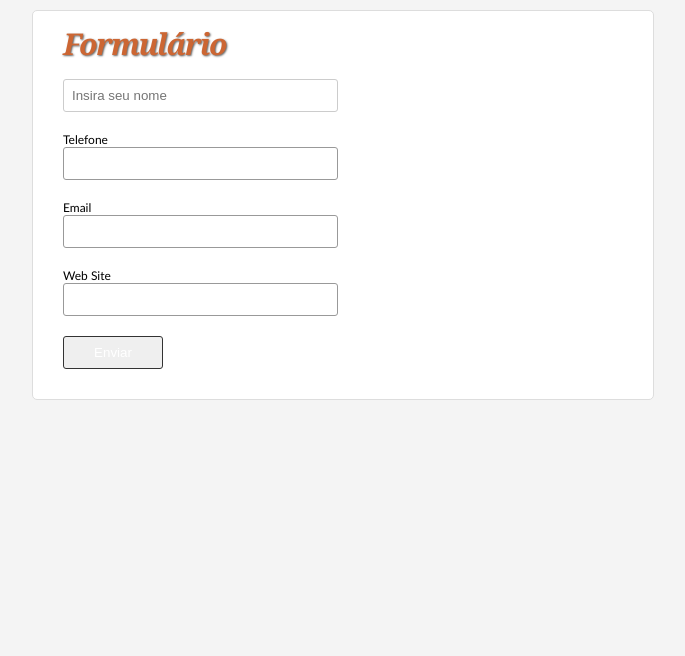
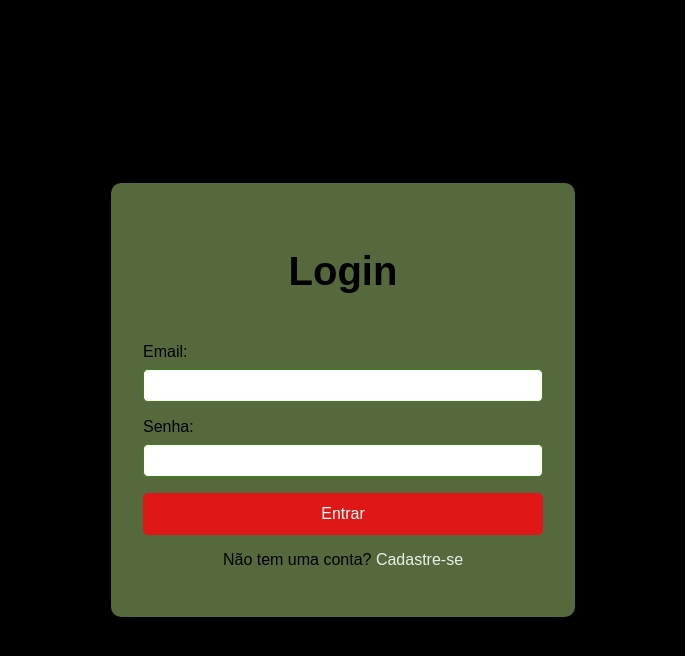
Before and after one commit to allyson21072006/fogoeforno, a plain HTML site: page html/formulario.html in a window 1280 px wide. Shown: the whole page, without its empty margins (297-982 px from the left). Drawn offline with Linux system fonts and the light colour scheme; files that its build step writes are made by us from their sources.

Commit message:
Update formulario.html

```diff
--- a/html/formulario.html
+++ b/html/formulario.html
@@ -1,83 +1,118 @@
-<!doctype html>
+<!DOCTYPE html>
 <html lang="pt-BR">
 <head>
-        <meta charset="utf-8">
-        <title>Curso HTML5 Essencial</title>
-
-        <link href="css/estilo.css" rel="stylesheet" media="screen">
-
+    <meta charset="UTF-8">
+    <meta name="viewport" content="width=device-width, initial-scale=1.0">
+    <title>Login - Fogo&Fornalha</title>
     <style>
-        html {
-	background-color:#F4F4F4;
-	font-family:"Trebuchet MS", Arial, Helvetica, sans-serif;
-	font-size:12px;
+        body {
+            font-family: Arial, sans-serif;
+            background-color: #000000;
+            display: flex;
+            justify-content: center;
+            align-items: center;
+            height: 100vh;
+            margin: 0;
+            background-image:url(one\ \(2\).png)
         }
-
-body {
-	width:560px;
-	border:1px solid #ddd;
-	margin:10px auto;
-	background-color:#FFF;
-	padding:10px 30px;
-	border-radius:5px;
+        .container {
+            background-color: rgba(108, 134, 78, 0.788);
+            padding: 2rem;
+            border-radius: 10px;
+            box-shadow: 0 0 10px rgba(0, 0, 0, 0.1);
+            max-width: 400px;
+            width: 100%;
         }
-
         h2 {
-	font-family:Georgia, "Times New Roman", Times, serif;
-	font-size:30px;
-	font-style:italic;
-	letter-spacing:-0.05em;
-	color:#C63;
-	margin:2px 0 15px;
-	text-shadow:1px 1px 2px #666;
+            text-align: center;
+            color: rgb(0, 0, 0);
+            font-size: 40px;
         }
-
-input {
-	display:block;
-	margin-bottom:20px;
-	border:1px solid #999;
-	padding:8px;
-	border-radius:3px;
+        form {
+            display: flex;
+            flex-direction: column;
         }
-
-input:focus {
-	border:1px solid #ccc;
-	outline:none;
+        label {
+            margin-top: 1rem;
         }
-
-input[type=submit] {
-	width:100px;
-	color:#FFF;
-	background:linear-gradient(top, #F33, #933 );
-	border:1px solid #333;
-	cursor:pointer;
+        input[type="text"],
+        input[type="email"],
+        input[type="password"] {
+            padding: 0.5rem;
+            margin-top: 0.5rem;
+            border: 1px solid #40811a;
+            border-radius: 5px;
         }
-
-
+        button {
+            margin-top: 1rem;
+            padding: 0.75rem;
+            border: none;
+            border-radius: 5px;
+            background-color: rgb(223, 23, 23);
+            color: white;
+            font-size: 1rem;
+            cursor: pointer;
+        }
+        button:hover {
+            background-color: #ff1414;
+        }
+        .switch {
+            text-align: center;
+            margin-top: 1rem;
+        }
+        .switch a {
+            color: #e9f0e8;
+            text-decoration: none;
+        }
+        .switch a:hover {
+            text-decoration: underline;
+        }
     </style>
-
-
 </head>
-
 <body>
 
-        <h2>Formulário</h2>
-        <form action="destino.html" method="post">
+    <div class="container" id="login-container">
+        <h2>Login</h2>
+        <form id="login-form">
+            <label for="login-email">Email:</label>
+            <input type="email" id="login-email" name="email" required>
+            <label for="login-password">Senha:</label>
+            <input type="password" id="login-password" name="password" required>
+            <button type="submit">Entrar</button>
+        </form>
+        <div class="switch">
+            <p>Não tem uma conta? <a href="#" id="show-register">Cadastre-se</a></p>
+        </div>
+    </div>
 
-            <input type="text" name="nome" id="nome" size="30" maxlength="100" required autofocus placeholder="Insira seu nome">
+    <div class="container" id="register-container" style="display: none;">
+        <h2>Cadastro</h2>
+        <form id="register-form">
+            <label for="register-name">Nome:</label>
+            <input type="text" id="register-name" name="name" required>
+            <label for="register-email">Email:</label>
+            <input type="email" id="register-email" name="email" required>
+            <label for="register-password">Senha:</label>
+            <input type="password" id="register-password" name="password" required>
+            <button type="submit">Cadastrar</button>
+        </form>
+        <div class="switch">
+            <p>Já tem uma conta? <a href="#" id="show-login">Faça login</a></p>
+        </div>
+    </div>
 
-            <label for="telefone">Telefone</label>
-            <input type="tel" name="telefone" id="telefone" size="30" maxlength="30">
+    <script>
+        document.getElementById('show-register').addEventListener('click', function(e) {
+            e.preventDefault();
+            document.getElementById('login-container').style.display = 'none';
+            document.getElementById('register-container').style.display = 'block';
+        });
 
-            <label for="email">Email</label>
-            <input type="email" name="email" id="email" size="30" maxlength="60" required>
-
-            <label for="website">Web Site</label>
-            <input type="url" name="website" id="website" size="30" maxlength="60">
-
-
-            <input type="submit" value="Enviar" id="enviar" name="enviar">
-        </form>
-
+        document.getElementById('show-login').addEventListener('click', function(e) {
+            e.preventDefault();
+            document.getElementById('register-container').style.display = 'none';
+            document.getElementById('login-container').style.display = 'block';
+        });
+    </script>
 </body>
 </html>
```
Lines whose indentation alone changed are shown as unchanged.
